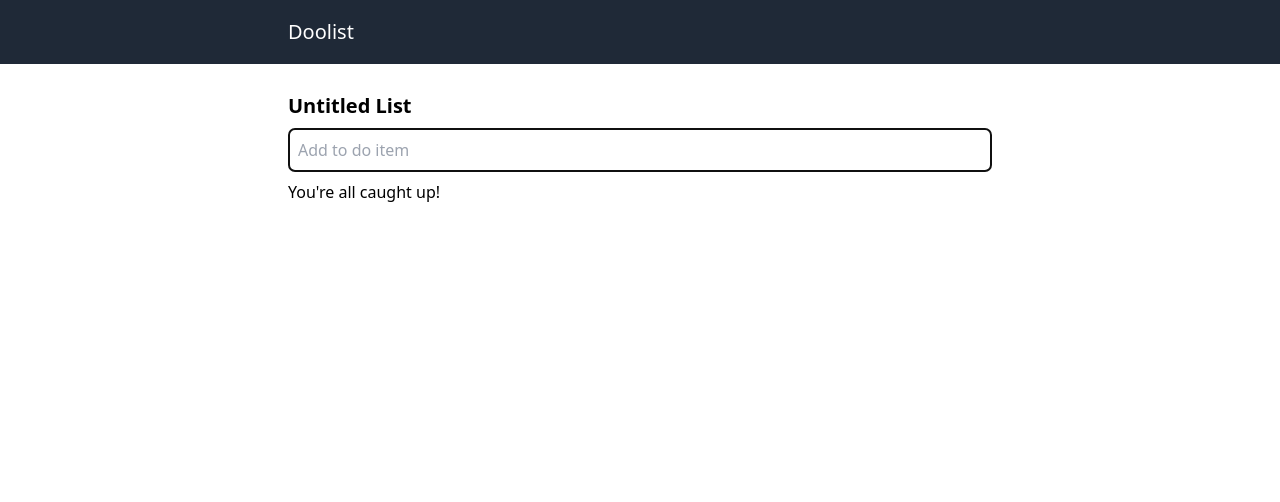
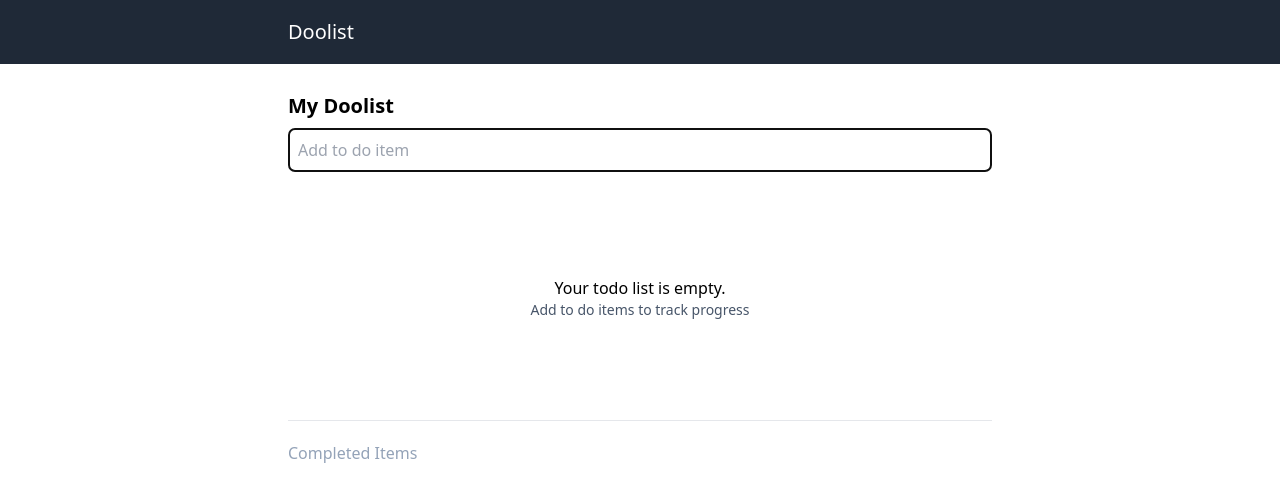
Before and after one commit to edward7486/doolist, a React (Create React App) app: page / in a window 1280 px wide. Shown: the top 502 px of the page. Built offline with nearby package versions, Linux system fonts and the light colour scheme; the HTML template or start-up script is replaced by a standard one.

Commit message:
Basic completed list functionality

```diff
--- a/src/App.js
+++ b/src/App.js
@@ -1,23 +1,26 @@
 import Nav from './Nav';
 import Title from './Title';
 import List from './List';
+import Completed from './Completed';
 import Form from './Form';
 import { useState, useEffect } from 'react';
 import { Route, Routes, useNavigate } from 'react-router-dom';
 
 function App() {
 
-  const [ todo, setTodo ] = useState('')
-  const [ todoItems, setTodoItems ] = useState([])
-  const [ projectTitle, setProjectTitle ] = useState('Untitled List')
+  const [ todo, setTodo ] = useState('');
+  const [ todoItems, setTodoItems ] = useState([]);
+  const [ completed, setCompleted ] = useState([]);
+  const [ projectTitle, setProjectTitle ] = useState('My Doolist');
 
   useEffect(() => {
+
     const data = localStorage.getItem('todos');
     if ( data ) {
       setTodoItems(JSON.parse(data));
     }
 
-  }, [])
+  }, []);
 
   const handleSubmit = (e) => {
     e.preventDefault();
@@ -27,16 +30,28 @@ function App() {
       checked: false
     }
     const newList = [...todoItems, todoObject];
-    console.log(newList);
     setTodoItems(newList);
     setTodo('');
     localStorage.setItem('todos', JSON.stringify(newList));
   }
 
   const handleChecked = (id) => {
-    const newList = todoItems.map((item) => item.id === id ? {...item, checked: !item.checked } : item);
-    console.log(newList);
+    // Checking the item
+    todoItems.map(item => (
+      item.id === id ? {...item, checked: !item.checked } : item
+    ))
+
+    // Updating completed list
+    const itemToRemove = todoItems.filter(item => item.id === id);
+    const newCompleted = [...completed, itemToRemove[0]];
+    console.log(newCompleted);
+    setCompleted(newCompleted);
+
+    // Updating list
+    const newList = todoItems.filter((item) => item.id !== id );
     setTodoItems(newList);
+
+    // Local storage calls
     localStorage.setItem('todos', JSON.stringify(newList));
   }
 
@@ -61,6 +76,9 @@ function App() {
           handleSubmit={handleSubmit}
           handleChecked={handleChecked}
         />
+        <Completed
+          completed={completed}
+        />
       </main>
     </div>
   );
--- /dev/null
+++ b/src/Completed.js
@@ -0,0 +1,16 @@
+import React from 'react'
+import CompletedListItem from './CompletedListItem'
+
+const Completed = ({ completed }) => {
+  return (
+    <>
+      <hr className="mt-1"/>
+      <p className='mt-5 text-slate-400'>Completed Items</p>
+      <ul className='completedList'>
+        { completed.map((item) => <CompletedListItem key={item.id} item={item}/>)}
+      </ul>
+    </>
+  )
+}
+
+export default Completed
--- /dev/null
+++ b/src/CompletedListItem.js
@@ -0,0 +1,26 @@
+import React from 'react'
+
+const CompletedListItem = ({ item }) => {
+  return (
+    <li className='px-2 py-2 bg-slate-100'>
+      <input
+        type="checkbox"
+        id={ item.id }
+        className="w-4 h-4 align-middle checked:bg-green-500"
+        checked
+        readOnly
+      />
+      <label
+        className="ml-2 align-middle"
+        htmlFor={ item.id }
+        style={{
+          textDecoration:"line-through", color:"text-slate-200"
+        }}
+      >
+        { item.name }
+      </label>
+    </li>
+  )
+}
+
+export default CompletedListItem
--- a/src/List.js
+++ b/src/List.js
@@ -12,7 +12,11 @@ const List = ({ todoItems, setTodoItems, handleSubmit, todo, setTodo, handleChec
             key={item.id}
             handleChecked={handleChecked}
           />
-        )) : <p>You're all caught up!</p>}
+        )) :
+        <div className="p-24 flex flex-col justify-center items-center ">
+          <p>Your todo list is empty.</p>
+          <p className="text-sm text-slate-600">Add to do items to track progress</p>
+        </div>}
       </ul>
     </>
   )
--- a/src/ListItem.js
+++ b/src/ListItem.js
@@ -2,7 +2,7 @@ import React from 'react'
 
 const ListItem = ({ item, handleChecked }) => {
   return (
-    <li className='px-2 py-2 bg-slate-100'>
+    <li className='px-2 py-2'>
       <input
         type="checkbox"
         id={ item.id }
```
